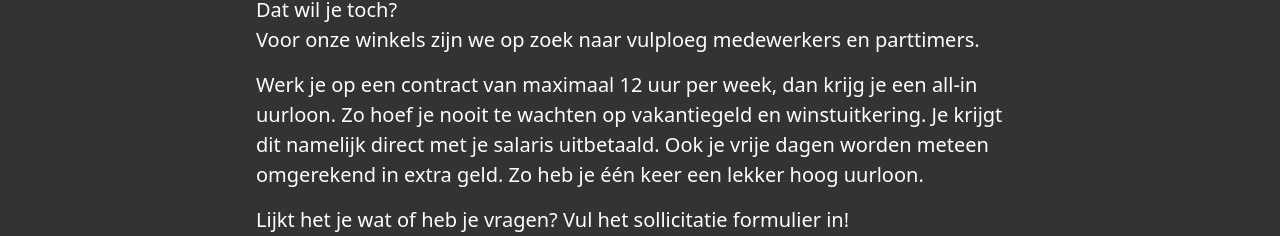
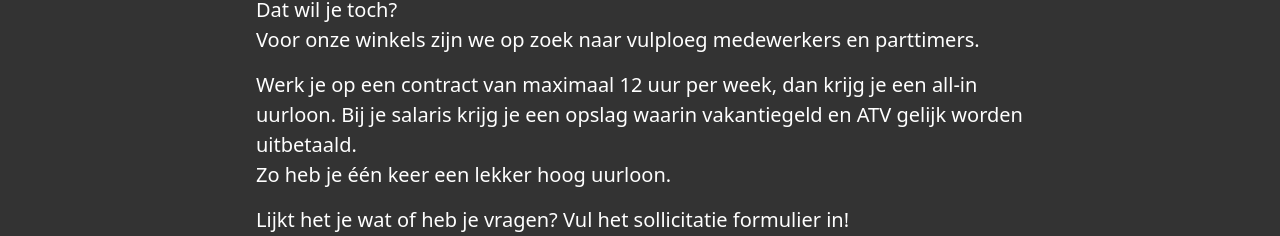
Before and after one commit to K3vinF/boodschappencentrum, a Next.js app: page /werkenbij in a window 1280 px wide. Shown: the part 564-800 px from the top of the page. Built offline with nearby package versions, Linux system fonts and the light colour scheme.

Commit message:
Updated texts

```diff
--- a/src/Form/Form.tsx
+++ b/src/Form/Form.tsx
@@ -125,24 +125,27 @@ export default function CustomForm(props: { className: string }) {
       </div>
       {formState.errors.age && <span className={styles.error}>Vul je leeftijd in</span>}
 
-      <h2>In welke winkels zou je willen werken?</h2>
+      <h2>Waar zou je willen werken?</h2>
       <p>
+        <fieldset>
+          <legend>Selecteer de winkel(s)</legend>
           <label>
-          <input type={'checkbox'} name={'shop'} value={'ah'} />
+            <input type={'checkbox'} name={'winkel'} value={'Albert Heijn'} />
             Albert Heijn
           </label>
           <label>
-          <input type={'checkbox'} name={'shop'} value={'etos'} />
+            <input type={'checkbox'} name={'winkel'} value={'Etos'} />
             Etos
           </label>
           <label>
-          <input type={'checkbox'} name={'shop'} value={'primera'} />
+            <input type={'checkbox'} name={'winkel'} value={'Primera'} />
             Primera
           </label>
           <label>
-          <input type={'checkbox'} name={'shop'} value={'gall'} />
+            <input type={'checkbox'} name={'winkel'} value={'Gall'} />
             Gall & Gall
           </label>
+        </fieldset>
       </p>
 
       <p>
--- a/src/pages/bedankt.tsx
+++ b/src/pages/bedankt.tsx
@@ -24,7 +24,7 @@ const Bedankt = () => {
         </div>
         <div className={'text-center'}>
           <h1>Gelukt!</h1>
-          <p>Je sollicitatie ontvangen, we nemen zo snel mogelijk contact met je op.</p>
+          <p>Je sollicitatie is ontvangen, we nemen zo snel mogelijk contact met je op.</p>
         </div>
         <div className={'text-center'}>
           <p>Ook interessant voor iemand anders?</p>
--- a/src/pages/werkenbij.tsx
+++ b/src/pages/werkenbij.tsx
@@ -22,10 +22,10 @@ const Werkenbij = () => (
       </p>
 
       <p>
-        Werk je op een contract van maximaal 12 uur per week, dan krijg je een all-in uurloon. Zo
-        hoef je nooit te wachten op vakantiegeld en winstuitkering. Je krijgt dit namelijk direct
-        met je salaris uitbetaald. Ook je vrije dagen worden meteen omgerekend in extra geld. Zo heb
-        je één keer een lekker hoog uurloon.
+        Werk je op een contract van maximaal 12 uur per week, dan krijg je een all-in uurloon. Bij
+        je salaris krijg je een opslag waarin vakantiegeld en ATV gelijk worden uitbetaald.
+        <br />
+        Zo heb je één keer een lekker hoog uurloon.
       </p>
       <p>Lijkt het je wat of heb je vragen? Vul het sollicitatie formulier in!</p>
     </Main>
```
Lines whose indentation alone changed are shown as unchanged.
